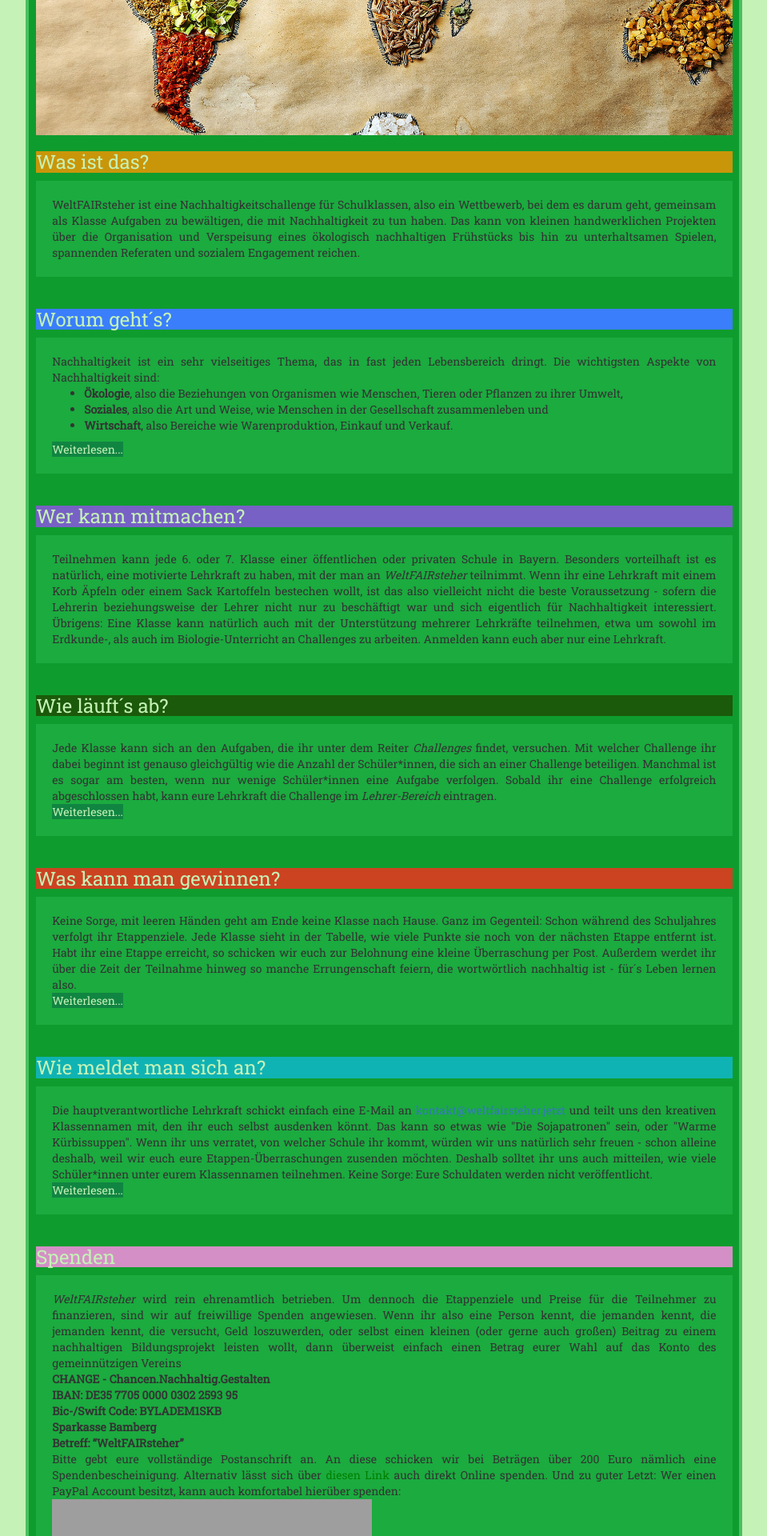
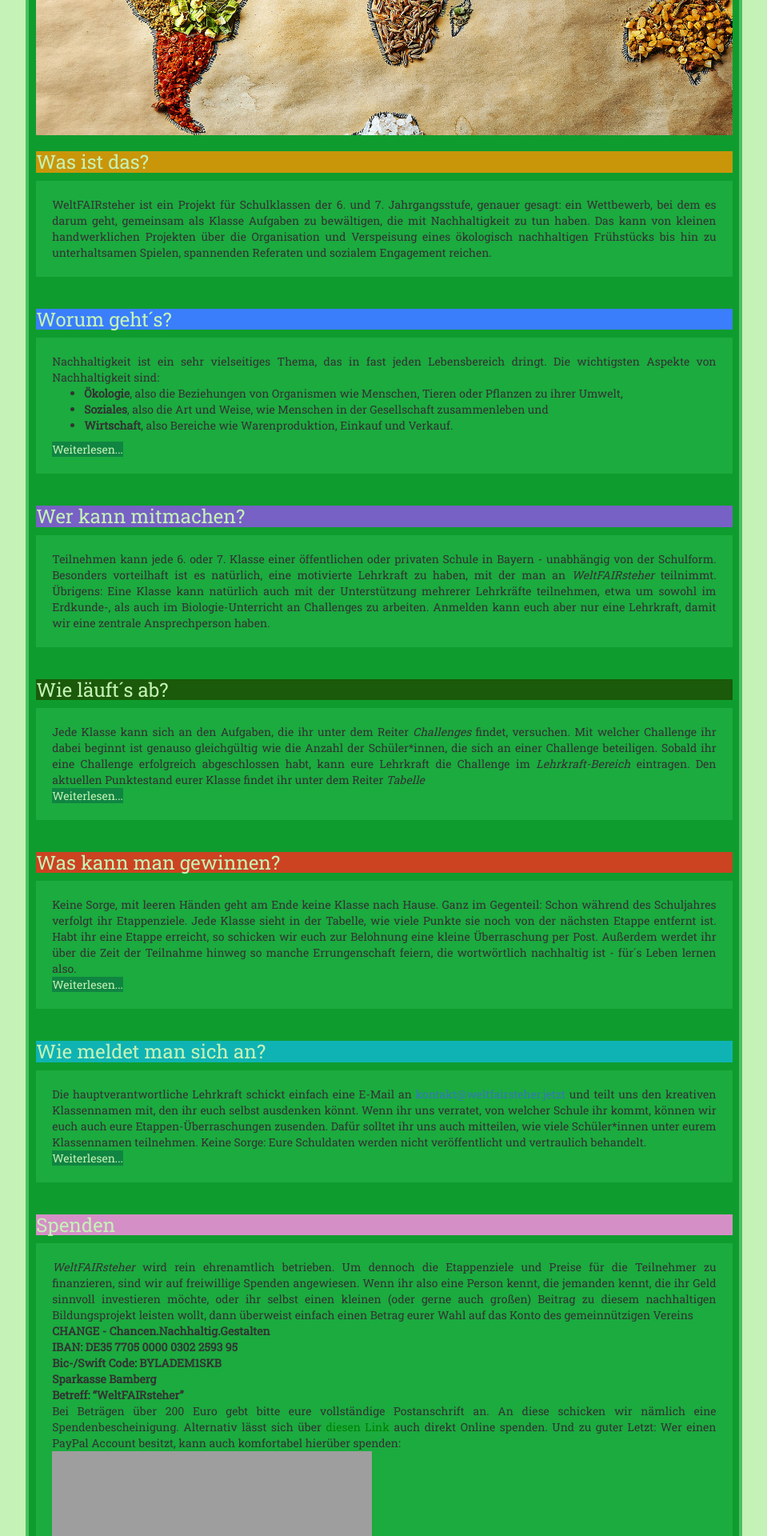
Before and after one commit to MackieLoeffel/weltfairsteher, a PHP site: page / in a window 1280 px wide; the page is wider, and only the part inside the window is pictured. Shown: the part 791-2711 px from the top of that part at 80% size, without its empty margins (134-1093 px from the left). Run offline with PHP 8.4, Linux system fonts and the light colour scheme; some web fonts are replaced; grey boxes are pictures that could not be loaded.

Commit message:
index neuer txt

```diff
--- a/index.php
+++ b/index.php
@@ -28,7 +28,7 @@
                         </b>
 
                         <div  class="abstaende" style="text-align: justify; background-color: #1BAB3F; padding: 20px;">
-                          WeltFAIRsteher ist eine Nachhaltigkeitschallenge für Schulklassen, also ein Wettbewerb, bei dem es darum geht,
+                          WeltFAIRsteher ist ein Projekt für Schulklassen der 6. und 7. Jahrgangsstufe, genauer gesagt: ein Wettbewerb, bei dem es darum geht,
                         gemeinsam als Klasse Aufgaben zu bewältigen, die mit Nachhaltigkeit zu tun haben. Das kann von kleinen handwerklichen Projekten über
                         die Organisation und Verspeisung eines ökologisch nachhaltigen Frühstücks bis hin zu unterhaltsamen Spielen,
                         spannenden Referaten und sozialem Engagement reichen.
@@ -47,15 +47,15 @@
                         <li> <b>Wirtschaft</b>, also Bereiche wie Warenproduktion, Einkauf und Verkauf.</li></ul>
                         <a href="javascript:void(0)" onclick="readOn('zwei', this);" style="text-align: center; color: #C5F2B6; background-color: #108542">Weiterlesen...</a>
                         <span id="zwei" style="display:none;">  Mit all diesen Dingen
-                        habt ihr - ohne es immer zu bemerken - tagtäglich zu tun. Selbst hinter kleinen Handlungen steckt dabei häufig ein riesiger Prozess, der zuvor stattfand.
-                        Wusstet ihr zum Beispiel, das
+                        habt ihr - ohne es vielleicht zu bemerken - tagtäglich zu tun. Selbst hinter kleinen Handlungen steckt dabei häufig ein riesiger Prozess, der zuvor stattfand.
+                        Wusstet ihr zum Beispiel, dass
                         vor dem Kauf einer einfachen elektrischen Zahnbürste viele Rohstoffe wie Metalle oder Öle über mehrere Kontinente transportiert werden? Schiffe, Züge
                         und Lastwägen legen also tausende Kilometer zurück, damit so eine elektrische Zahnbürste für einen möglichst niedrigen Preis im Geschäft steht.
                         <br><br>
-                        Das bringt aber viele Probleme mit sich. Nur eines davon sind die vielen Treibhausgase, die die Schiffe und Lastwägen ausstoßen.
+                        Das bringt aber viele Probleme mit sich. Eines davon sind beispielsweise die vielen Schadstoffe, die die Schiffe und Lastwägen ausstoßen.
                         Das ist schlecht für die Umwelt
                         und beschleunigt die Erderwärmung. Solche Probleme gibt es an vielen Orten unserer Welt. Als Teilnehmende an WeltFAIRsteher lernt ihr einige davon kennen und
-                        erfahrt viele Lösungsvorschläge, wie die Probleme beseitigt werden könnten. Nachhaltigkeit kann nämlich eigentlich jeder. Man muss nur das Glück haben,
+                        erfahrt viele Lösungsvorschläge, wie die Probleme beseitigt werden könnten. Nachhaltigkeit kann nämlich jeder. Man muss nur das Glück haben,
                         zur richtigen Zeit und am richtigen Ort die richtigen Erfahrungen zu machen. Und dabei helfen wir euch.
                               </span></div><br>
                         <b>
@@ -63,12 +63,10 @@
                         </b>
 
                         <div class="abstaende"  style="text-align: justify;background-color: #1BAB3F; padding: 20px;">
-                            Teilnehmen kann jede 6. oder 7. Klasse einer öffentlichen oder privaten Schule in Bayern.
+                            Teilnehmen kann jede 6. oder 7. Klasse einer öffentlichen oder privaten Schule in Bayern - unabhängig von der Schulform.
 Besonders vorteilhaft ist es natürlich, eine motivierte Lehrkraft zu haben, mit der man an <i>WeltFAIRsteher</i> teilnimmt.
-Wenn ihr eine Lehrkraft mit einem Korb Äpfeln oder einem Sack Kartoffeln bestechen wollt, ist das also vielleicht nicht die beste Voraussetzung -
-sofern die Lehrerin beziehungsweise der Lehrer nicht nur zu beschäftigt war und sich eigentlich für Nachhaltigkeit interessiert.
 Übrigens: Eine Klasse kann natürlich auch mit der Unterstützung mehrerer Lehrkräfte teilnehmen, etwa um sowohl im Erdkunde-, als auch im Biologie-Unterricht an Challenges zu arbeiten.
-Anmelden kann euch aber nur eine Lehrkraft.
+Anmelden kann euch aber nur eine Lehrkraft, damit wir eine zentrale Ansprechperson haben.
                         </div><br>
 
                         <b>
@@ -77,26 +75,24 @@ Anmelden kann euch aber nur eine Lehrkraft.
 
                         <div class="abstaende"  style="text-align: justify; background-color: #1BAB3F; padding: 20px;">
 Jede Klasse kann sich an den Aufgaben, die ihr unter dem Reiter <i>Challenges</i> findet, versuchen. Mit welcher Challenge ihr dabei beginnt ist
-genauso gleichgültig wie die Anzahl der Schüler*innen, die sich an einer Challenge beteiligen. Manchmal ist es sogar am besten,
-wenn nur wenige Schüler*innen eine Aufgabe verfolgen. Sobald ihr eine Challenge erfolgreich abgeschlossen habt,
-kann eure Lehrkraft die Challenge im <i>Lehrer-Bereich</i> eintragen.<br>
+genauso gleichgültig wie die Anzahl der Schüler*innen, die sich an einer Challenge beteiligen. Sobald ihr eine Challenge erfolgreich abgeschlossen habt,
+kann eure Lehrkraft die Challenge im <i>Lehrkraft-Bereich</i> eintragen. Den aktuellen Punktestand eurer Klasse findet ihr unter dem Reiter <i>Tabelle</i><br>
 <span ><a href="javascript:void(0)" onclick="readOn('vier', this)" style="text-align: center; color: #C5F2B6; background-color: #108542">Weiterlesen...</a>
 
 <span id="vier" style="display:none;">
 
-Am besten hält immer eine Person eurer Klasse oder der jeweiligen Gruppe den Erfolg einer Challenge,
+In der <i>Tabelle</i> könnt ihr eure Klasse in der Navigationsleiste wählen, um sie im Diagramm zu sehen. Außerdem wird euch die Punktzahl der bestandenen Challenges je Kategorie
+sowie die Gesamtpunktzahl angezeigt. Damit euch niemand vorwerfen kann, ihr hättet für das Punktekonto geschummelt, haltet ihr den Erfolg einer Challenge,
 beispielsweise ein Referat oder den "Coffee-to-go-again"-Aufkleber an der Eingangstüre zu einem Café,
-mit einer Kamera fest, damit euch niemand vorwerfen kann, ihr hättet geschummelt, um das Punktekonto aufzubessern.
-Á propos: Euren aktuellen Punktestand seht ihr in der <i>Tabelle</i>, ebenso wie die Anzahl der bestandenen Challenges.
-Die darunter stehende Grafik zeigt den zeitlichen Verlauf aller Klassen.
-Die Klasse, die ihr oben (in der Kopfzeile) gewählt habt, wird dabei Rot angezeigt.
+am besten mit einer Kamera fest. Manche Klassen werden am Ende
+des Schuljahres nämlich kontrolliert.
 
 <br><br>
-Übrigens: Bei WeltFAIRsteher ist auch Kreativität gefragt. Wenn ihr etwa eine Idee für eine neue Challenge habt,
-so könnt ihr sie von eurer verantwortlichen Lehrkraft online im <i>Lehrer-Bereich</i> vorschlagen lassen. Wenn die vorgeschlagene Challenge den nachhaltigen
+Übrigens: Bei WeltFAIRsteher ist auch Kreativität gefragt. Wenn ihr eine Idee für eine neue Challenge habt,
+so könnt ihr sie von eurer verantwortlichen Lehrkraft online im <i>Lehrkraft-Bereich</i> vorschlagen lassen. Wenn die vorgeschlagene Challenge den nachhaltigen
 Kriterien entspricht, so schalten wir sie als sogenannte <i>Selfmade-Challenge</i> frei und jede Klasse kann versuchen, die Challenge zu absolvieren.
-Was habt ihr als kreative Köpfe hinter der neuen Challenge davon? Zweierlei! Erstens habt ihr einen Beitrag zum Gelingen für alle Klassen geleistet, weil
-sie um eine Idee bereichert wurden. Und zweitens erhaltet ihr darüber hinaus einen Kreativitätsbonus! <br><br>
+Was habt ihr als kreative Köpfe hinter der neuen Challenge davon? Zweierlei! Erstens habt ihr einen Beitrag zum Gelingen des Projekts geleistet, weil
+es um eine Idee bereichert wurden. Und zweitens erhaltet ihr darüber hinaus einen Kreativitätsbonus! <br><br>
 Für jede erfolgreich vorgeschlagene Challenge wird euer
 Kreativitätsbonus vom Anfangswert 1 um 0,2 erhöht. Der neue Wert wird dann mit euren Punkten multipliziert. Ein kleines Rechenbeispiel verdeutlicht am besten,
 wie wertvoll dieser Bonus für euch sein kann:
@@ -105,10 +101,18 @@ wie wertvoll dieser Bonus für euch sein kann:
  euer Punktestand auf 30 mal 1,4 = 42 Punkte. Und <i>WeltFAIRsteher</i> ist um zwei tolle Aufgaben reicher geworden. Das lohnt sich!
  <br><br>
  Falls ihr dafür auf Ideensuche seid oder einfach mehr über das Thema Nachhaltigkeit erfahren wollt,
- findet ihr im <i>Leckerwissen</i> viele hilfreiche Informationen und Links zu themenverwandten Seiten. Stoßt ihr im Internet selbst auf Artikel,
+ findet ihr im <i>Leckerwissen</i> viele hilfreiche Informationen und Links zu themenverwandten Seiten.
+ „Leckerwissen“ sammelt im wahrsten Sinne des Wortes alle Leckerbissen zum Thema Nachhaltigkeit, die euer Wissen erweitern.
+ Stoßt ihr im Internet selbst auf Artikel,
  Videos oder
  Sonstiges, was in das <i>Leckerwissen</i> passen würde, so könnt ihr es dort einfach hinzufügen. Auch dadurch profitieren alle Teilnehmer voneinander und bilden
  sozusagen eine "Schwarmintelligenz".
+ <br><br>
+ Unter dem Reiter <i>Challenges</i> findet ihr natürlich alle Aufgaben, die euch zur Auswahl stehen - auch diejenigen, die
+ ihr oder eine andere Klasse als Selfmade-Challenge einbringen konnte. Die Challenges sind zwar thematisch nach Kategorien geordnet - ihr
+ müsst sie aber nicht in einer Reihenfolge absolvieren. Die Zahl, die bei jeder Challenge steht, repräsentiert die Punkte, die ihr bekommt,
+ wenn ihr die Challenge erfolgreich abschließt. Wenn ihr eine Challenge gewählt habt, wendet euch an eure Lehrkraft, da diese online weitere Informationen und Unterrichtsmaterialien einsehen kann.
+
 </span>
 
 
@@ -131,8 +135,8 @@ Letztendlich spielen nämlich alle Klassen gemeinsam für eine lebenswerte Zukun
 Na gut, ein paar Überraschungen haben wir für die Klassen mit den meisten Punkten trotzdem parat - als zusätzlicher
 Ansporn sozusagen.
 <br><br>
-Wenn ihr am Ende nicht einen der drei ersten Plätze belegen solltet, so werdet ihr trotzdem
-einen kleinen Preis samt Urkunde erhalten, denn selbst wer am Tabellenende steht ist deshalb nicht "un-nachhaltig"
+Und wenn ihr am Ende nicht einen der drei ersten Plätze belegen solltet, so werdet ihr trotzdem
+einen kleinen Preis samt Urkunde erhalten. Denn selbst wer am Tabellenende steht ist deshalb nicht "un-nachhaltig"
 beziehungsweise zu schlecht oder ungeeignet für Nachhaltigkeit!
 Am wichtigsten ist der erste Schritt. Und dafür müsst ihr euch nur anmelden.
 </span>
@@ -142,20 +146,21 @@ Am wichtigsten ist der erste Schritt. Und dafür müsst ihr euch nur anmelden.
 
 <div class="abstaende"  style="text-align: justify; background-color: #1BAB3F; padding: 20px;">
     Die hauptverantwortliche Lehrkraft schickt einfach eine E-Mail an  <a href="mailto:kontakt@weltfairsteher.jetzt" target="_top">kontakt@weltfairsteher.jetzt</a> und teilt uns den kreativen Klassennamen mit,
-    den ihr euch selbst ausdenken könnt. Das kann so etwas wie "Die Sojapatronen" sein, oder "Warme Kürbissuppen".
-    Wenn ihr uns verratet, von welcher Schule ihr kommt, würden wir uns natürlich sehr freuen - schon alleine deshalb,
-    weil wir euch eure Etappen-Überraschungen zusenden möchten. Deshalb solltet ihr uns auch mitteilen, wie viele Schüler*innen unter
+    den ihr euch selbst ausdenken könnt.
+    Wenn ihr uns verratet, von welcher Schule ihr kommt, können wir euch auch eure Etappen-Überraschungen zusenden. Dafür solltet ihr uns auch mitteilen, wie viele Schüler*innen unter
     eurem Klassennamen teilnehmen.
-    Keine Sorge: Eure Schuldaten werden nicht veröffentlicht.
+    Keine Sorge: Eure Schuldaten werden nicht veröffentlicht und vertraulich behandelt.
     <br>
     <a href="javascript:void(0)" onclick="readOn('sechs', this)" style="text-align: center; color: #C5F2B6; background-color: #108542">Weiterlesen...</a>
     <span id="sechs" style="display:none;">
 Die Lehrkraft, die die Klasse anmeldet, erhält anschließend eine E-Mail mit den persönlichen Zugangsdaten.
-Damit kann die Lehrerin beziehungsweise der Lehrer über den Reiter <i>Lehrer-Bereich</i> gewissenhaft bestandene Challenges
+Damit kann die Lehrerin beziehungsweise der Lehrer über den Reiter <i>Lehrkraft-Bereich</i> gewissenhaft bestandene Challenges
 eintragen oder eine Selfmade-Challenge vorschlagen. Außerdem haben eingeloggte Lehrkräfte Zugang zu
 ausführlichen Beschreibungen und Unterrichtsmaterialien für die einzelnen Challenges.
 
-    Übrigens: Eine Lehrkraft kann auch die Verantwortung für zwei Klassen übernehmen. <b>Die Anmeldefrist für das Schuljahr 2016/17 endet am 04. Oktober 2016.</b>
+    Übrigens: Eine Lehrkraft kann auch die Verantwortung für zwei Klassen übernehmen. Ebenso möglich ist, dass eine zweite und dritte Lehrkraft
+    die Verantwortung für eine Klasse übernimmt und Challenges aus seinem oder ihren Fachbereich betreut sowie online einträgt. Die Voraussetzung hierfür ist, dass
+    alle Lehrkräfte einer Klasse das selbe WeltFAIRsteher-Konto benutzen. <b>Die Anmeldefrist für das Schuljahr 2016/17 endet am 04. Oktober 2016.</b>
 </span>
 </div><br>
 
@@ -165,8 +170,7 @@ ausführlichen Beschreibungen und Unterrichtsmaterialien für die einzelnen Chal
 </h3></b>
 <div class="abstaende"  style="text-align: justify; background-color: #1BAB3F; padding: 20px;">
 <i>WeltFAIRsteher</i> wird rein ehrenamtlich betrieben. Um dennoch die Etappenziele und Preise für die Teilnehmer zu finanzieren,
-sind wir auf freiwillige Spenden angewiesen. Wenn ihr also eine Person kennt, die jemanden kennt, die jemanden kennt, die versucht, Geld
-loszuwerden, oder selbst einen kleinen (oder gerne auch großen) Beitrag zu einem nachhaltigen Bildungsprojekt leisten wollt, dann überweist
+sind wir auf freiwillige Spenden angewiesen. Wenn ihr also eine Person kennt, die jemanden kennt, die ihr Geld sinnvoll investieren möchte, oder ihr selbst einen kleinen (oder gerne auch großen) Beitrag zu diesem nachhaltigen Bildungsprojekt leisten wollt, dann überweist
 einfach einen Betrag eurer Wahl auf das Konto des gemeinnützigen Vereins<br>
 
 <b> CHANGE - Chancen.Nachhaltig.Gestalten<br>
@@ -174,8 +178,7 @@ IBAN: DE35 7705 0000 0302 2593 95<br>
 Bic-/Swift Code: BYLADEM1SKB<br>
 Sparkasse Bamberg<br>
 Betreff: “WeltFAIRsteher”</b><br>
-Bitte gebt eure vollständige Postanschrift an.
-An diese schicken wir bei Beträgen über 200 Euro nämlich eine Spendenbescheinigung. Alternativ lässt sich über <a style="color: green;" href="http://www.chancengestalten.de/unterstutzen/spende/online-spende/" target="_blank"
+Bei Beträgen über 200 Euro gebt bitte eure vollständige Postanschrift an. An diese schicken wir nämlich eine Spendenbescheinigung.  Alternativ lässt sich über <a style="color: green;" href="http://www.chancengestalten.de/unterstutzen/spende/online-spende/" target="_blank"
 >diesen Link </a> auch direkt Online spenden. Und zu guter Letzt: Wer einen PayPal Account besitzt, kann auch komfortabel hierüber spenden:
 
 <form action="https://www.paypal.com/cgi-bin/webscr" method="post" target="_blank"><input type="hidden" name="cmd" value="_s-xclick" />
@@ -190,7 +193,7 @@ An diese schicken wir bei Beträgen über 200 Euro nämlich eine Spendenbeschein
 </h3></b>
 
 <div class="abstaende" style="text-align: justify; background-color: #1BAB3F; padding: 20px;">
-Wir sind ein Team aus Mitgliedern des Max-Weber-Programms sowie des Vereins CHANGE - Chancen.Nachhaltig.Gestalten e.V. in Bamberg.
+Wir sind ein Team aus Mitgliedern des Max-Weber-Programms Bayern sowie des Vereins CHANGE - Chancen.Nachhaltig.Gestalten e.V. in Bamberg.
 Über ein halbes Dutzend kreative Personen arbeiten in ihrer Freizeit am Projekt <i>WeltFAIRsteher</i>.
 Ob an der Planung, den Challenges, der Website oder der Kommunikation -  alles geschieht ehrenamtlich und mit jeder Menge Herzblut.
 <br>
```
